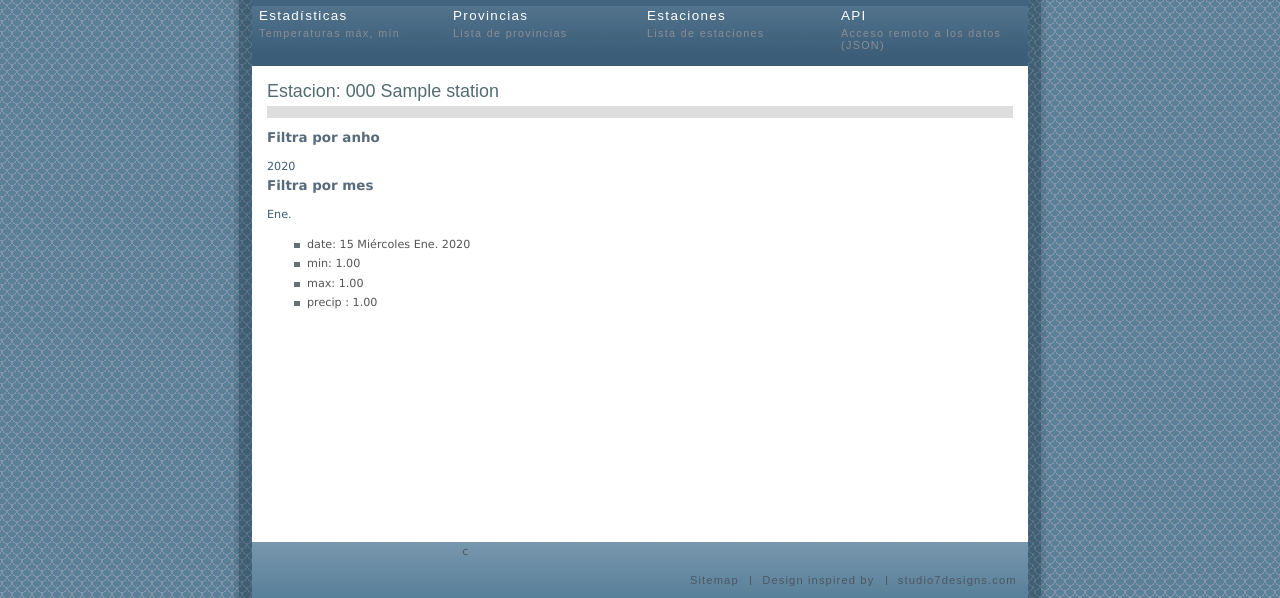
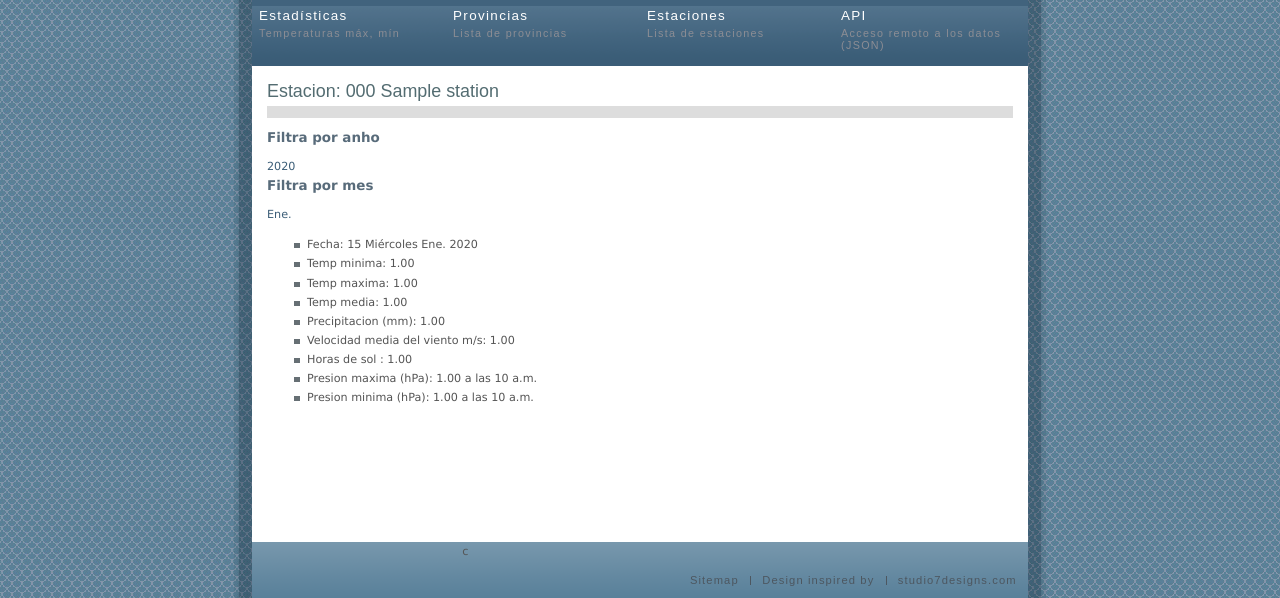
Before and after one commit to vrruiz/calima, a Django app: page /caligo/stations/000/ in a window 1280 px wide. Shown: the part 202-800 px from the top of the page. Run offline with Django 3.2, Linux system fonts and the light colour scheme; tables that the repository leaves empty hold one stand-in row (values such as "Sample post").

Commit message:
anahadiendo mas informacion para los registros de dailyreport

```diff
--- a/calima/caligo/templates/dailyreport.html
+++ b/calima/caligo/templates/dailyreport.html
@@ -1,4 +1,11 @@
-<li>date: {{ daily.date|date:"d l N Y" }}</li>
-<li>min: {{ daily.min_t }}</li>
-<li>max: {{ daily.max_t }}</li>
-<li>precip : {{ daily.precip }}</li>
+<li>Fecha: {{ daily.date|date:"d l N Y" }}</li>
+<li>Temp minima: {{ daily.min_t }}</li>
+<li>Temp maxima: {{ daily.max_t }}</li>
+<li>Temp media: {{ daily.avg_t }}</li>
+<li>Precipitacion (mm): {{ daily.precip|default:"No hay datos" }}</li>
+<li>Velocidad media del viento m/s: {{ daily.wind_avg_speed }}</li>
+<li>Horas de sol : {{ daily.sunshine }}</li>
+<li>Presion maxima (hPa): {{ daily.max_press }}{% if daily.max_press_time %} a
+las {{ daily.max_press_time }}{% endif %}</li>
+<li>Presion minima (hPa): {{ daily.min_press }}{% if daily.max_press_time %} a
+las {{ daily.min_press_time }}{% endif %}</li>
```
